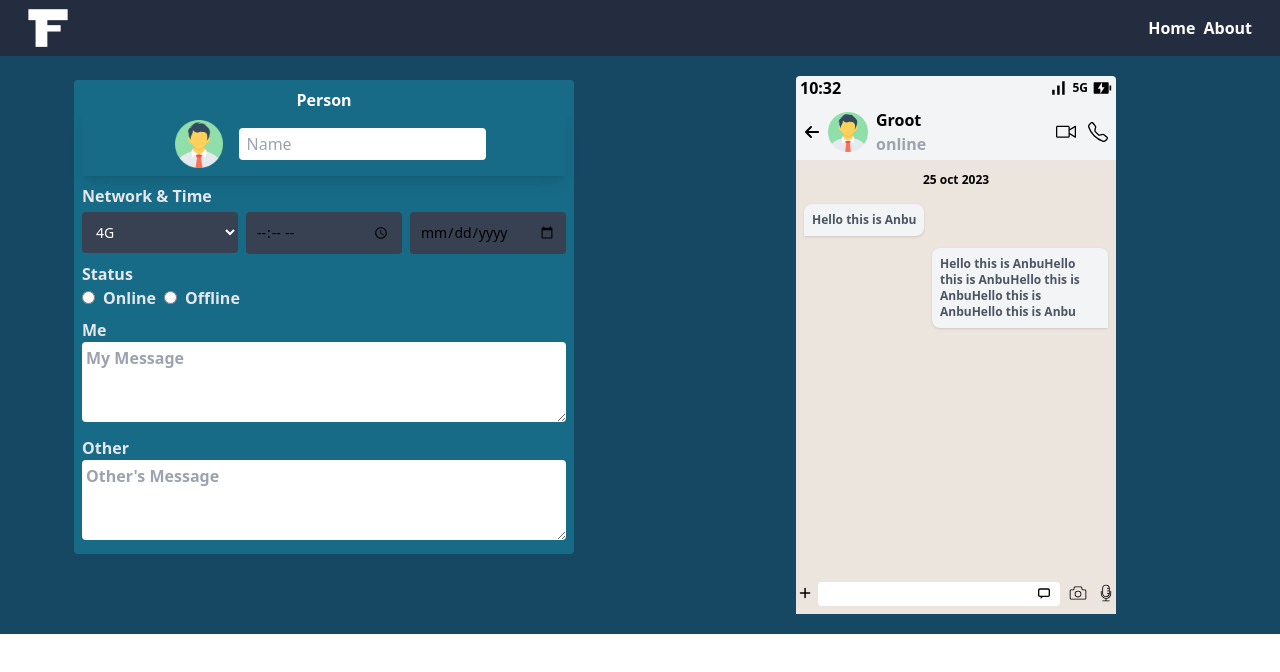
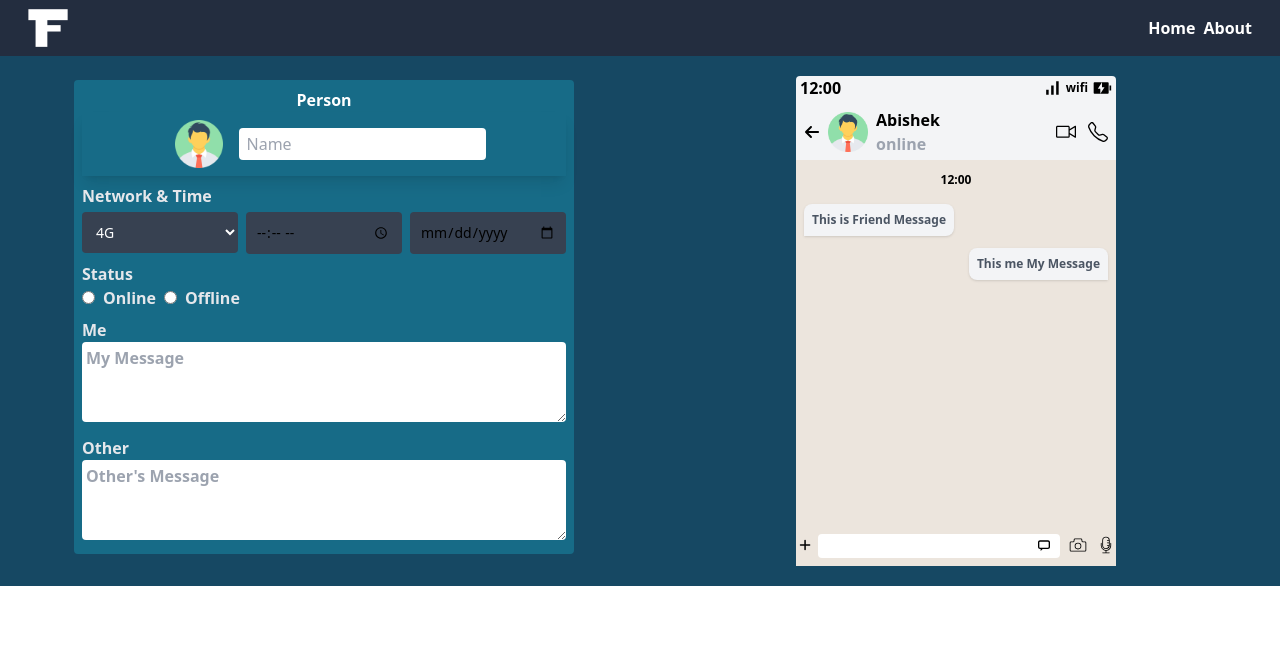
Before and after one commit to MrGrootx/fake-chat, a React (Vite) app: page / in a window 1280 px wide. Shown: the top 672 px of the page. Built offline with nearby package versions, Linux system fonts and the light colour scheme.

Commit message:
updated: main code

```diff
--- a/src/Components/NetWork.jsx
+++ /dev/null
@@ -1,41 +0,0 @@
-const NetWork = () => {
-  return (
-    <div>
-      <div className="grid grid-cols-3 gap-x-2 mt-1">
-        <div className="">
-          <select
-            name="status"
-            id="status"
-            className=" outline-none text-sm rounded  block w-full p-2.5 bg-gray-700 placeholder-gray-400 text-white "
-          >
-            <option value="4G">4G</option>
-            <option value="3G">3G</option>
-            <option value="2G">2G</option>
-            <option value="Wifi">Wifi</option>
-          </select>
-        </div>
-        <div className="">
-          <div className="">
-            <input
-              type="time"
-              name="time"
-              className="outline-none text-sm rounded block w-full p-2.5 bg-gray-700 dark:placeholder-gray-400 dark:text-white"
-            />
-          </div>
-        </div>
-
-        <div className="">
-          <div className="">
-            <input
-              type="date"
-              name="date"
-              className="outline-none text-sm rounded block w-full p-2.5 bg-gray-700 dark:placeholder-gray-400 dark:text-white"
-            />
-          </div>
-        </div>
-      </div>
-    </div>
-  );
-};
-
-export default NetWork;
--- a/src/Pages/MainPage.jsx
+++ b/src/Pages/MainPage.jsx
@@ -1,8 +1,26 @@
-import NetWork from "../Components/NetWork";
+import { useState } from "react";
 import Textarea from "../Components/Textarea";
 import icon from "../assets/profile.png";
 import WhatsAppUI from "../layouts/WhatsAppUI";
+
 export const MainPage = () => {
+  const [User, SetUser] = useState({
+    person: "Abishek",
+    status: "online",
+    network: "wifi",
+    time: "12:00",
+    myMessage: "This me My Message",
+    friendMessage: "This is Friend Message",
+  });
+
+  function changeFunc(e) {
+    const name = e.target.name;
+    // console.log(name);
+    const value =
+      e.target.type === "checked" ? e.target.checked : e.target.value;
+    SetUser({ ...User, [name]: value });
+  }
+
   return (
     <>
       <section className="bg-ctm">
@@ -26,9 +44,10 @@ export const MainPage = () => {
                     <div>
                       <input
                         type="text"
-                        name=""
+                        name="name"
                         placeholder="Name"
                         className="outline-none rounded px-2 py-1"
+                        onChange={changeFunc}
                       />
                     </div>
                   </div>
@@ -37,21 +56,66 @@ export const MainPage = () => {
                     <span className="font-semibold text-gray-200">
                       Network & Time
                     </span>
-                    <NetWork />
 
-                    {/* radio */}
+
+                    {/* NetworkSelect Start */}
+                    <div>
+                      <div className="grid grid-cols-3 gap-x-2 mt-1">
+                        <div className="">
+                          <select
+                            name="network"
+                            id="networknwt"
+                            onChange={changeFunc}
+                            className=" outline-none text-sm rounded  block w-full p-2.5 bg-gray-700 placeholder-gray-400 text-white "
+                          >
+                            <option value="4G">4G</option>
+                            <option value="3G">3G</option>
+                            <option value="2G">2G</option>
+                            <option value="Wifi">Wifi</option>
+                          </select>
+                        </div>
+                        <div className="">
+                          <div className="">
+                            <input
+                              type="time"
+                              name="time"
+                              className="outline-none text-sm rounded block w-full p-2.5 bg-gray-700 dark:placeholder-gray-400 dark:text-white"
+                            />
+                          </div>
+                        </div>
+
+                        <div className="">
+                          <div className="">
+                            <input
+                              type="date"
+                              name="date"
+                              className="outline-none text-sm rounded block w-full p-2.5 bg-gray-700 dark:placeholder-gray-400 dark:text-white"
+                            />
+                          </div>
+                        </div>
+                      </div>
+                    </div>
+                    {/* NetworkSelect End */}
+
+
+
+                    {/* radio WORKING */}
                     <div className="mt-2">
                       <h4 className="font-semibold text-gray-200">Status</h4>
                       <div className="status flex gap-x-2 items-center">
                         <label
                           htmlFor="online"
                           className="font-semibold text-gray-200"
+
+
                         >
                           <input
                             type="radio"
                             name="status"
                             className="mr-2"
                             id="online"
+                            value="Online"
+                            onChange={changeFunc}
                           />
                           Online
                         </label>
@@ -64,6 +128,8 @@ export const MainPage = () => {
                             name="status"
                             className="mr-2"
                             id="offline"
+                            value="Offline"
+                            onChange={changeFunc}
                           />
                           Offline
                         </label>
@@ -71,19 +137,17 @@ export const MainPage = () => {
                     </div>
 
                     {/* textarea */}
-                    <Textarea />
+                    <Textarea onChange={changeFunc} />
                   </div>
                 </div>
               </div>
             </section>
 
             <section className="">
-               <div className="m-2 ">
-                  <WhatsAppUI/>
-               </div>
+              <div className="m-2 ">
+                <WhatsAppUI PersonDetails={User} Change={changeFunc} />
+              </div>
             </section>
-
-
           </div>
         </div>
       </section>
--- a/src/layouts/WhatsAppUI.jsx
+++ b/src/layouts/WhatsAppUI.jsx
@@ -12,7 +12,15 @@ import { CiCamera } from "react-icons/ci";
 import { CiMicrophoneOn } from "react-icons/ci";
 
 import icon from "../assets/profile.png";
-const WhatsAppUI = () => {
+
+import PropTypes from "prop-types";
+
+const WhatsAppUI = (props) => {
+  // console.log(props.Person);
+  const { PersonDetails } = props;
+  const { person, status, network, time, myMessage, friendMessage } =
+    PersonDetails;
+
   return (
     <>
       <div className="md:mx-36 lg:mx-48 xl:mx-36 2xl:mx-48">
@@ -20,11 +28,11 @@ const WhatsAppUI = () => {
           <div className="m-1">
             <div className="flex justify-between">
               <div>
-                <span className="font-bold">10:32</span>
+                <span className="font-bold">{time}</span>
               </div>
               <div className="flex items-center gap-x-1">
                 <MdOutlineSignalCellularAlt className="text-xl" />
-                <span className="font-bold text-xs">5G</span>
+                <span className="font-bold text-xs">{network}</span>
                 <RiBatteryChargeFill className="text-xl" />
               </div>
             </div>
@@ -34,9 +42,11 @@ const WhatsAppUI = () => {
                 <FaArrowLeft />
                 <img src={icon} className="w-10 h-10" alt="" />
                 <div className="">
-                  <h4 className="font-bold">Groot</h4>
+                  <h4 className="font-bold">
+                    {person}
+                  </h4>
                   <h4 className="font-semibold text-gray-400 text-smn">
-                    online
+                    {status}
                   </h4>
                 </div>
               </div>
@@ -50,15 +60,13 @@ const WhatsAppUI = () => {
           {/* main */}
           <div className="bg-wts ">
             <div className="pt-3">
-              <h4 className="font-semibold text-xs text-center ">
-                25 oct 2023
-              </h4>
+              <h4 className="font-semibold text-xs text-center ">{time}</h4>
             </div>
 
             <div className="mt-4 pb-3 w-full">
               <div>
                 <div className="bg-gray-100 inline-block p-2 ml-2 rounded-r-lg rounded-tl-lg font-semibold text-gray-600 text-xs md:max-w-36 lg:max-w-44 shadow">
-                  <h3>Hello this is Anbu</h3>
+                  <h3>{friendMessage}</h3>
                 </div>
               </div>
 
@@ -68,10 +76,7 @@ const WhatsAppUI = () => {
             <div className="pb-3 w-full flex justify-end pr-2">
               <div>
                 <div className="bg-gray-100 inline-block p-2 ml-2 rounded-l-lg rounded-tl-lg font-semibold text-gray-600 text-xs  max-w-44 shadow rounded-tr-lg">
-                  <h3 className="">
-                    Hello this is AnbuHello this is AnbuHello this is AnbuHello
-                    this is AnbuHello this is Anbu
-                  </h3>
+                  <h3 className="">{myMessage}</h3>
                 </div>
               </div>
 
@@ -92,12 +97,11 @@ const WhatsAppUI = () => {
                       <TiMessage className="absolute right-2 top-1/2 transform -translate-y-1/2" />
                     </div>
 
-                        {/* Footer  */}
+                    {/* Footer  */}
                     <div className="flex gap-x-2 ml-2 font-bold text-xl">
                       <CiCamera />
                       <CiMicrophoneOn />
                     </div>
-
                   </div>
                 </div>
               </div>
@@ -110,3 +114,7 @@ const WhatsAppUI = () => {
 };
 
 export default WhatsAppUI;
+
+WhatsAppUI.propTypes = {
+  PersonDetails: PropTypes.object,
+};
```
Also changed, not shown: 1 other file (tests, documents, lock files or other folders).
